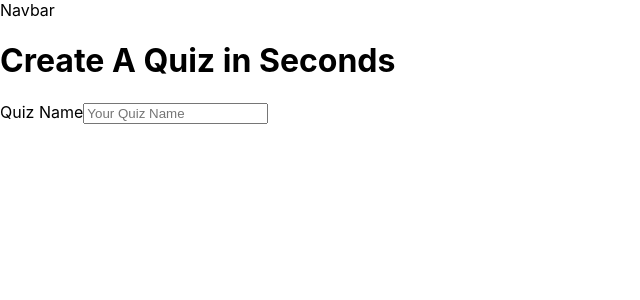
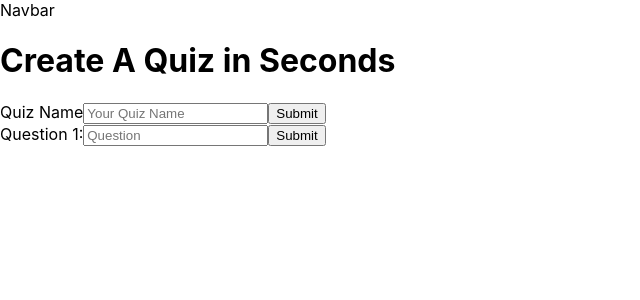
Before and after one commit to Chadkaplan/quiz-app, a React (Create React App) app: page /create in a window 1280 px wide. Shown: the top 300 px of the page, without its empty margins (0-640 px from the left). Built offline with nearby package versions, Linux system fonts and the light colour scheme.

Commit message:
Creating the question component.

```diff
--- a/src/components/Create.jsx
+++ b/src/components/Create.jsx
@@ -1,16 +1,20 @@
-import React from 'react'
+import React from "react";
+import Question from "./Question";
 
 const Create = () => {
   return (
     <div>
       <h1>Create A Quiz in Seconds</h1>
       <form>
-        <label>Quiz Name
-          <input type="text" name="name" placeholder='Your Quiz Name'></input>
+        <label>
+          Quiz Name
+          <input type="text" name="name" placeholder="Your Quiz Name"></input>
         </label>
+        <input type="submit" value="Submit" />
+        <Question/>
       </form>
     </div>
-  )
-}
+  );
+};
 
-export default Create
+export default Create;
--- /dev/null
+++ b/src/components/Question.jsx
@@ -0,0 +1,18 @@
+import React from 'react'
+
+const Question = () => {
+  return (
+    <>
+    <form>
+        {/* Dynamically label question number */}
+    <label>
+      Question 1:
+      <input type="text" name="name" placeholder="Question"></input>
+    </label>
+    <input type="submit" value="Submit" />
+  </form>
+    </>
+  )
+}
+
+export default Question
```
